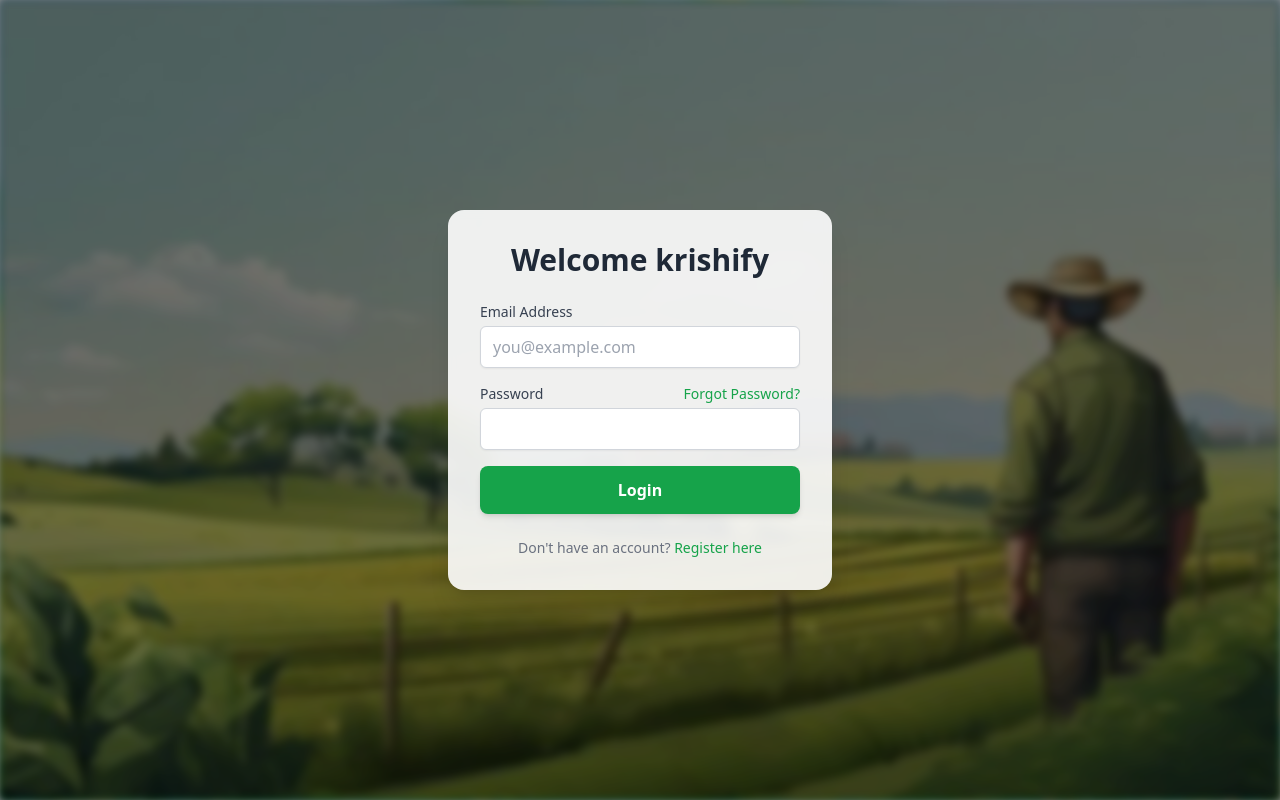
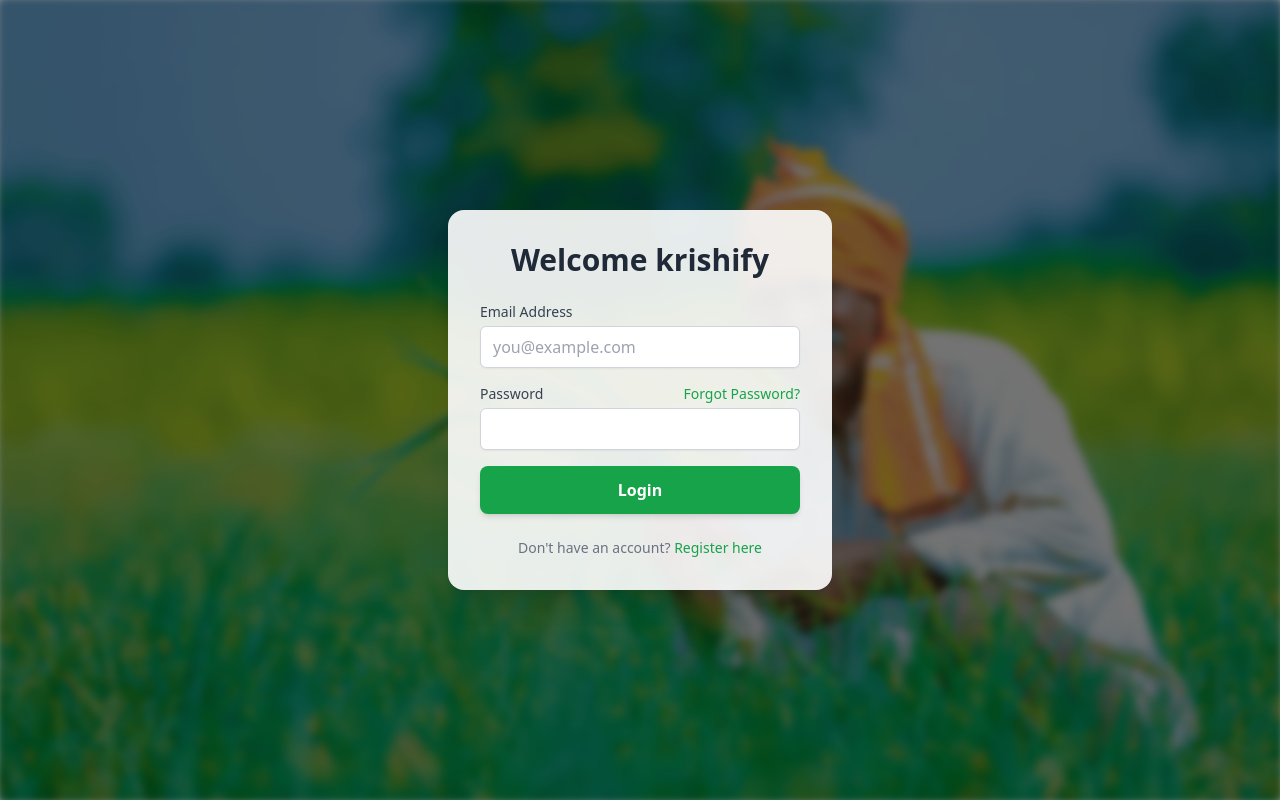
Before and after one commit to Shreyash1605-mane/Krishify, a React (Vite) app: page / in a window 1280 px wide. Built offline with nearby package versions, Linux system fonts and the light colour scheme; no server answers.

Commit message:
Update background image source in LoginPage

```diff
--- a/pages/LoginPage.tsx
+++ b/pages/LoginPage.tsx
@@ -30,7 +30,7 @@ const LoginPage: React.FC<LoginPageProps> = ({ onLogin, onNavigate, onForgotPass
       <div className="absolute inset-0">
   {/* Prefer the new file name; if it doesn't exist the browser will 404 but the fallback will still be present underneath */}
   <img src="./loginpage.png" alt="background" className="w-full h-full object-cover filter blur-sm brightness-75" />
-        <img src="/Login Page 1.jpg" alt="background-fallback" className="w-full h-full object-cover filter blur-sm brightness-75 absolute inset-0" />
+        <img src="/loginpage.png" alt="background-fallback" className="w-full h-full object-cover filter blur-sm brightness-75 absolute inset-0" />
         <div className="absolute inset-0 bg-black bg-opacity-40"></div>
       </div>
       <div className="relative p-8 bg-white bg-opacity-90 backdrop-blur-sm rounded-2xl shadow-xl max-w-sm w-full mx-4">
```
